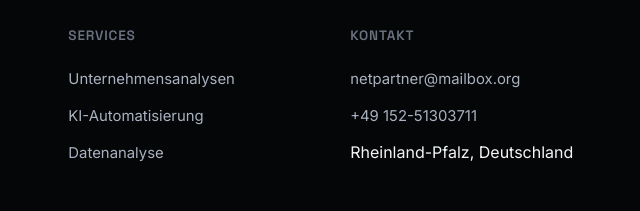
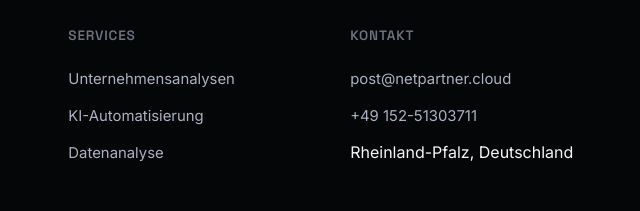
Before and after one commit to awinwindeal1-del/netpartner, a plain HTML site: page ki/services.html in a window 1280 px wide. Shown: the part 5015-5226 px from the top of the page, 640-1280 px from the left. Drawn offline with Linux system fonts and the light colour scheme.

Commit message:
services.html: letzte mailbox.org-Adresse auf post@netpartner.cloud umgestellt

```diff
--- a/ki/services.html
+++ b/ki/services.html
@@ -322,7 +322,7 @@
       <div>
         <h4>Kontakt</h4>
         <ul>
-          <li><a href="mailto:netpartner@mailbox.org">netpartner@mailbox.org</a></li>
+          <li><a href="mailto:post@netpartner.cloud">post@netpartner.cloud</a></li>
           <li><a href="tel:+4915251303711">+49 152-51303711</a></li>
           <li>Rheinland-Pfalz, Deutschland</li>
         </ul>
```
